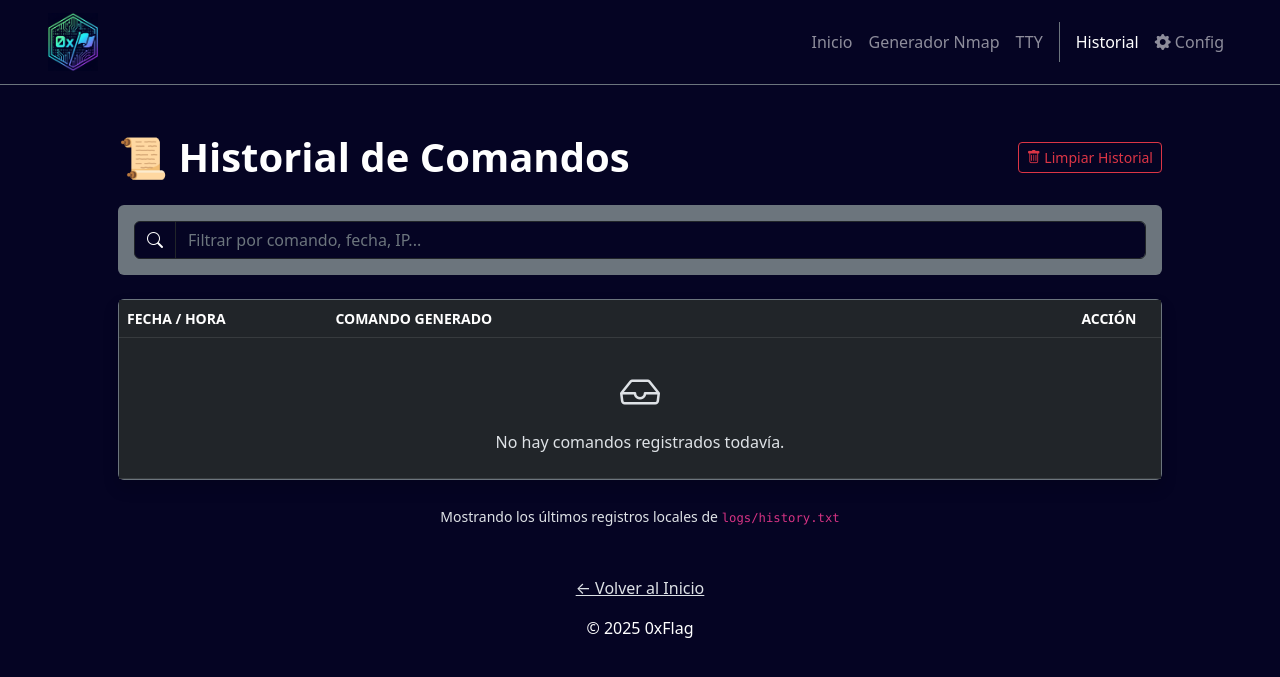
After one commit to Pocahontas2025/0xFlag, a Flask app: page /history in a window 1280 px wide. The commit adds this page. Shown: the top 677 px of the page. Run offline with Flask 3, Linux system fonts and the light colour scheme; parts of the project's set-up code (start-up, migrations or seed data) failed here and were passed over; some libraries are stand-ins or nearby versions.

Commit message:
SCRUM-62
falta implementar función de limpiar el historial

```diff
--- a/main.py
+++ b/main.py
@@ -86,6 +86,16 @@ def settings():
     return render_template('settings.html', message=message, current_conf=current_conf)
 
 # -----------------------------------------------------------------------
+
+# Espacio de historial de comandos usados
+
+@app.route('/history')
+def history():
+    # Obtenemos la lista de logs parseada
+    logs = logger.get_logs()
+    return render_template('history.html', logs=logs)
+
+# -----------------------------------------------------------------------
 if __name__ == '__main__':
     if not os.path.exists('logs'):
         os.makedirs('logs')
--- a/src/logger.py
+++ b/src/logger.py
@@ -1,11 +1,11 @@
 import os
 from datetime import datetime
 
-# ------------ FUNCIÓN PARA GUARDAR COMANDOS GENERADOS EN UN FICHERO DE TEXTO CON FECHA ------------
-
+# ------------------------
 LOG_DIR = "logs"
 LOG_FILE = "history.txt"
 
+# función para guardar comandos generados en un fichero de texto con fecha
 def save_log(command):
     try:
         # Verificamos si la carpeta existe, si no, la creamos
@@ -30,3 +30,33 @@ def save_log(command):
         print(f"[!] ERROR DE SISTEMA: No se pudo guardar el log. Detalle: {e}")
     except Exception as e:
         print(f"[!] ERROR DESCONOCIDO: {e}")
+
+# ------------------------
+# función para leer el fichero de logs y devolverlo en una lista de diccionarios
+def get_logs():
+    logs = []
+    file_path = os.path.join(LOG_DIR, LOG_FILE)
+
+    if not os.path.exists(file_path):
+        return []
+
+    try:
+        with open(file_path, "r", encoding="utf-8") as f:
+            # leemos en orden inverso para ver los más recientes primero
+            lines = f.readlines()[::-1]
+
+            for line in lines:
+                # separamos la fecha del comando usando el texto fijo que pusimos
+                if "CMD GENERADO:" in line:
+                    parts = line.split("CMD GENERADO:")
+                    timestamp_part = parts[0].strip("[] ")
+                    command_part = parts[1].strip()
+
+                    logs.append({
+                        "timestamp": timestamp_part,
+                        "command": command_part
+                    })
+        return logs
+    except Exception as e:
+        print(f"[!] Error leyendo logs: {e}")
+        return []
--- a/src/templates/base.html
+++ b/src/templates/base.html
@@ -39,9 +39,10 @@
                         <a class="nav-link {% if request.path == '/tty' %}active{% endif %}" href="/tty">TTY</a>
                     </li>
                     <li class="nav-item border-start border-secondary ms-2 ps-2">
-                        <a class="nav-link {% if request.path == '/settings' %}active{% endif %}" href="/settings">
-                            <i class="bi bi-gear-fill"></i> Config
-                        </a>
+                        <a class="nav-link {% if request.path == '/history' %}active{% endif %}" href="/history">Historial</a>
+                    </li>
+                    <li class="nav-item">
+                        <a class="nav-link {% if request.path == '/settings' %}active{% endif %}" href="/settings"><i class="bi bi-gear-fill"></i> Config</a>
                     </li>
                 </ul>
             </div>
--- /dev/null
+++ b/src/templates/history.html
@@ -0,0 +1,78 @@
+{% extends "base.html" %}
+
+{% block title %}0xFlag - Historial{% endblock %}
+
+{% block content %}
+<div class="container px-5 my-5">
+
+    <div class="d-flex justify-content-between align-items-center mb-4">
+        <h1 class="fw-bolder text-white mb-0">📜 Historial de Comandos</h1>
+        <button class="btn btn-outline-danger btn-sm" onclick="alert('Funcionalidad para borrar logs (Pendiente de implementar)')">
+            <i class="bi bi-trash"></i> Limpiar Historial
+        </button>
+    </div>
+
+    <div class="card bg-secondary text-white mb-4 border-0">
+        <div class="card-body">
+            <div class="input-group">
+                <span class="input-group-text bg-dark text-white border-dark"><i class="bi bi-search"></i></span>
+                <input type="text" id="searchInput" class="form-control bg-dark text-white border-dark" placeholder="Filtrar por comando, fecha, IP...">
+            </div>
+        </div>
+    </div>
+
+    <div class="card bg-dark border border-secondary shadow">
+        <div class="card-body p-0">
+            <div class="table-responsive">
+                <table class="table table-dark table-hover mb-0" id="logsTable">
+                    <thead class="bg-secondary text-uppercase small">
+                        <tr>
+                            <th scope="col" style="width: 20%;">Fecha / Hora</th>
+                            <th scope="col">Comando Generado</th>
+                            <th scope="col" style="width: 10%;" class="text-center">Acción</th>
+                        </tr>
+                    </thead>
+                    <tbody>
+                        {% if logs %}
+                            {% for log in logs %}
+                            <tr>
+                                <td class="text-white-50 small align-middle">{{ log.timestamp }}</td>
+                                <td class="font-monospace text-success align-middle">{{ log.command }}</td>
+                                <td class="text-center">
+                                    <button class="btn btn-sm btn-outline-light" onclick="navigator.clipboard.writeText('{{ log.command }}')" title="Copiar">
+                                        <i class="bi bi-clipboard"></i>
+                                    </button>
+                                </td>
+                            </tr>
+                            {% endfor %}
+                        {% else %}
+                            <tr>
+                                <td colspan="3" class="text-center py-4 text-muted">
+                                    <i class="bi bi-inbox fs-1 d-block mb-2"></i>
+                                    No hay comandos registrados todavía.
+                                </td>
+                            </tr>
+                        {% endif %}
+                    </tbody>
+                </table>
+            </div>
+        </div>
+    </div>
+
+    <div class="text-center mt-4">
+        <small class="text-muted">Mostrando los últimos registros locales de <code>logs/history.txt</code></small>
+    </div>
+</div>
+
+<script>
+    document.getElementById('searchInput').addEventListener('keyup', function() {
+        let filter = this.value.toLowerCase();
+        let rows = document.querySelectorAll('#logsTable tbody tr');
+
+        rows.forEach(row => {
+            let text = row.innerText.toLowerCase();
+            row.style.display = text.includes(filter) ? '' : 'none';
+        });
+    });
+</script>
+{% endblock %}
```
Also changed, not shown: 1 other file.
